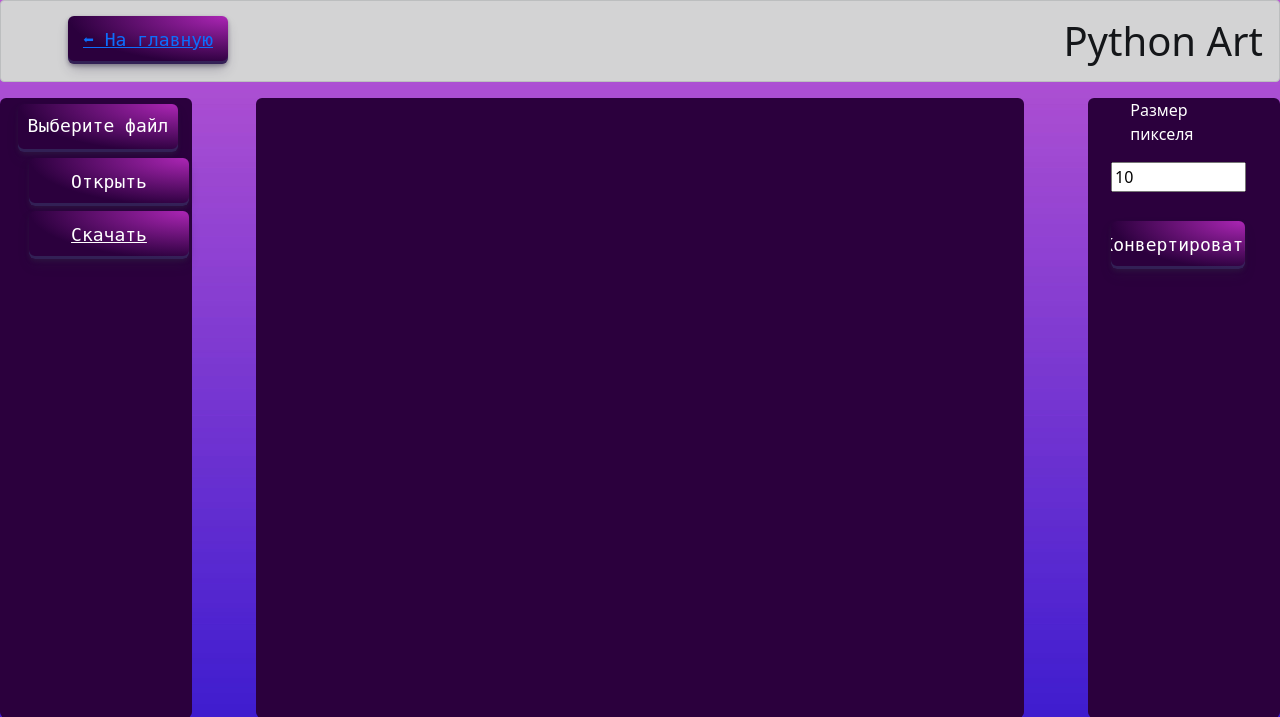
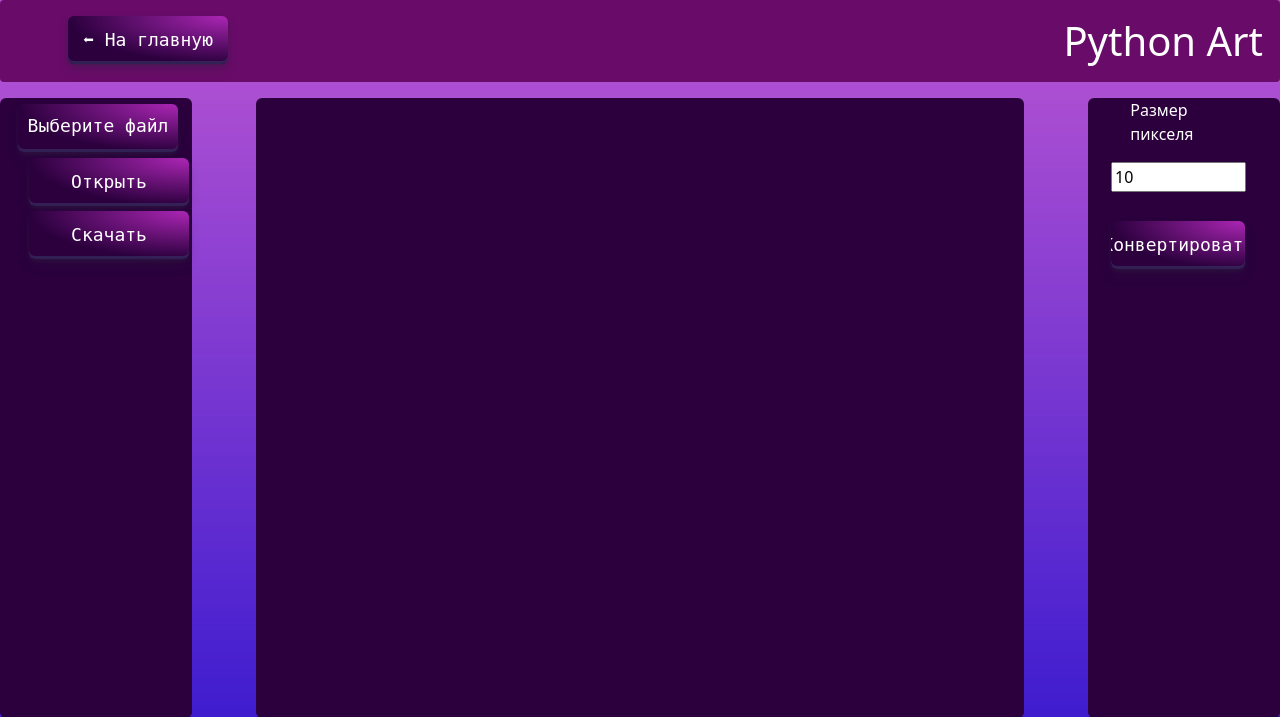
Before and after one commit to Milk-Gang123/WEB_Project, a Flask app: page /main in a window 1280 px wide. Shown: the top 717 px of the page. Run offline with Flask 2, Linux system fonts and the light colour scheme; a user stored in the database is signed in; data comes from the database, SQL or seed files in the repository; parts of the project's set-up code (start-up, migrations or seed data) failed here and were passed over.

Commit message:
new_design

```diff
--- a/static/css/style.css
+++ b/static/css/style.css
@@ -135,3 +135,7 @@
 html, body {
        height: 100%;
       }
+.alert-custom{
+        background-color:#690c69;
+        color:#fff;
+      }
--- a/templates/main.html
+++ b/templates/main.html
@@ -1,12 +1,12 @@
 {% extends "base.html" %}
 
 {% block content %}
-<h1 class="alert alert-dark" align="right">Python Art</h1>
+<h1 class="alert alert-custom  fade in alert-dismissable show" align="right">Python Art</h1>
 <header class="header">
     <nav class="navbar navbar-expand-lg fixed-top py-3">
         <div class="margin_left">
             <div id="navbarSupportedContentUp" class="collapse navbar-collapse">
-                <button class="button_plate"><a href="/filter_log">⬅ На главную</a></button>
+                <button class="button_plate"><a style="color: white; text-decoration: none !important;" href="/filter_log">⬅ На главную</a></button>
             </div>
         </div>
     </nav>
@@ -47,7 +47,7 @@
 
         </ul>
         </form>
-        <button style="margin: 0% 3% 3% 15%;" class="button_plate"><a style="color: white" href="{{processed_image}}" download>Скачать</a></button>
+        <button style="margin: 0% 3% 3% 15%;" class="button_plate"><a style="color: white; text-decoration: none !important;" href="{{processed_image}}" download>Скачать</a></button>
 	</div>
     <div class="content">
         {% if current_image != '' %}
```
